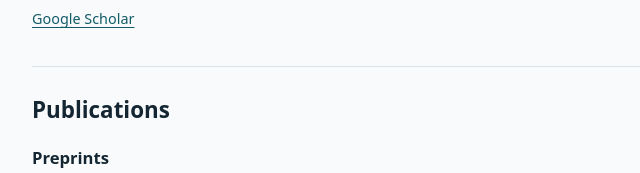
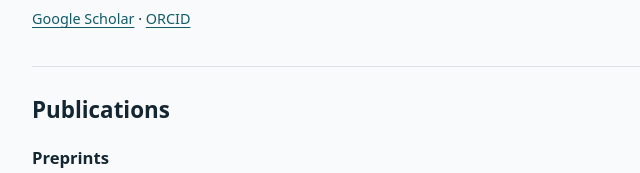
Before and after one commit to FrankWEI0423/frankwei0423.github.io, a plain HTML site: page en/index.html in a window 1280 px wide. Shown: the part 222-395 px from the top of the page, 268-908 px from the left. Drawn offline with Linux system fonts and the light colour scheme.

Commit message:
Add ORCID link to English homepage

```diff
--- a/en/index.html
+++ b/en/index.html
@@ -34,7 +34,7 @@ li{margin-bottom:.62rem}
 <header>
 <nav class="languages" aria-label="Language"><a href="/" lang="zh-CN" hreflang="zh-CN">中</a><span aria-hidden="true">｜</span><a href="/en/" lang="en" hreflang="en" aria-current="page">EN</a></nav>
 <h1>Yufeng Wei <span lang="zh-CN">魏宇锋</span></h1>
-<p style="font-size:.9rem;margin:.55rem 0 0"><a href="https://scholar.google.com/citations?user=LANXGdwAAAAJ">Google Scholar</a></p>
+<p style="font-size:.9rem;margin:.55rem 0 0"><a href="https://scholar.google.com/citations?user=LANXGdwAAAAJ">Google Scholar</a> <span aria-hidden="true">·</span> <a rel="me" href="https://orcid.org/0000-0001-8348-8619">ORCID</a></p>
 </header>
 <section aria-labelledby="publications">
 <h2 id="publications">Publications</h2>
```
